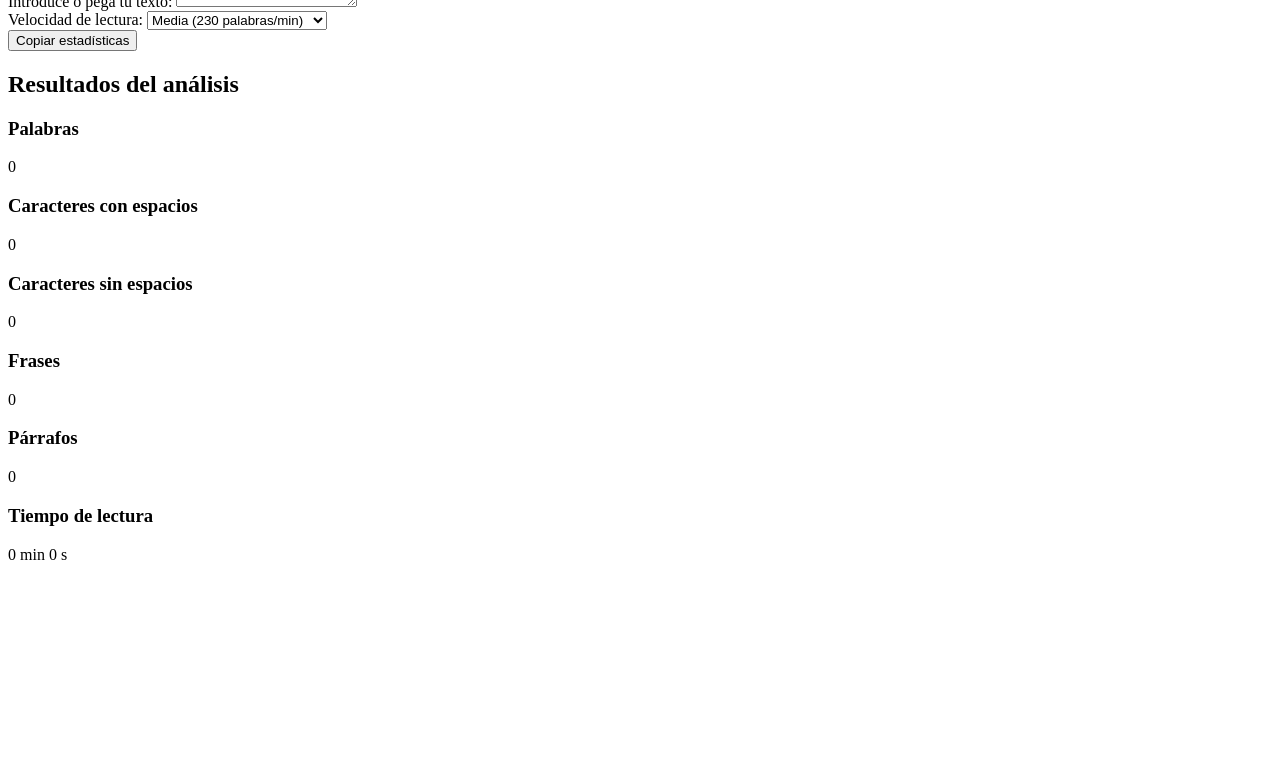
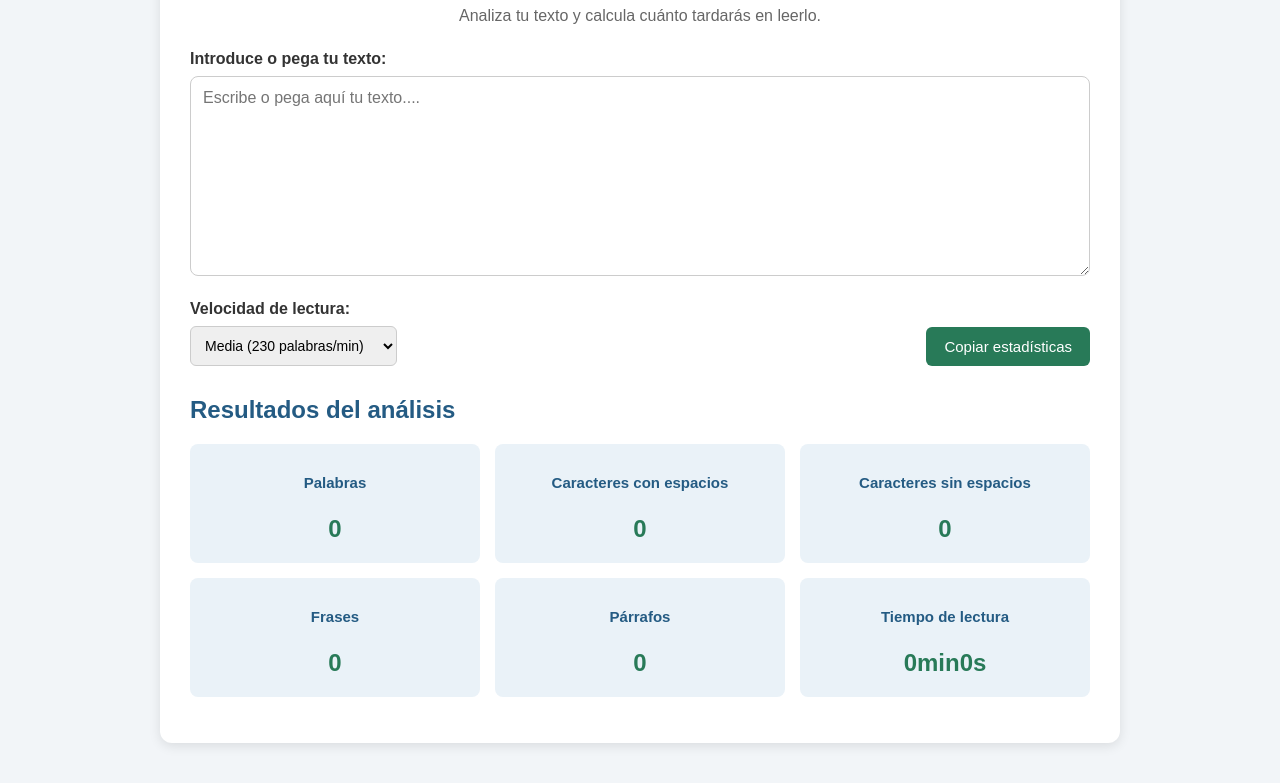
Before and after one commit to DiegoCAspasia/aspasia-practicas-carmen, a plain HTML site: page index.html in a window 1280 px wide. Shown: the part 143-926 px from the top of the page. Before the commit the page ends 800 px from the top, so only its background shows below. Drawn offline with Linux system fonts and the light colour scheme.

Commit message:
He modificado el html añadiendo los enlaces a las carpetas que contienen los estilos CSS y las funciones de JavaScript.

```diff
--- a/css/base.css
+++ b/css/base.css
@@ -0,0 +1,126 @@
+/* Estilos generales */
+body {
+    font-family: Arial, Helvetica, sans-serif;
+    background-color: #f2f5f8;
+    margin: 0;
+    padding: 20px;
+    color: #333;
+}
+main{
+    max-width: 900px;
+    margin: 20px auto;
+    background-color: white;
+    padding: 30px;
+    border-radius: 12px;
+    box-shadow: 0 3px 12px rgba(0, 0, 0, 0.1);
+}
+
+/* Título */
+h1 {
+    text-align: center;
+    color: #245b83;
+}
+
+.intro {
+    text-align: center;
+    color: #666;
+    margin-bottom: 25px;
+}
+
+/* Área de texto */
+label {
+    display: block;
+    font-weight: bold;
+    margin-bottom: 8px;
+}
+
+textarea {
+    width: 100%;
+    height: 200px;
+    padding: 12px;
+    box-sizing: border-box;
+    border: 1px solid #ccc;
+    border-radius: 8px;
+    font-family: Arial, Helvetica, sans-serif;
+    font-size: 16px;
+    resize: vertical;
+}
+
+/* Controles */
+.controls {
+    display: flex;
+    justify-content: space-between;
+    align-items: end;
+    gap: 15px;
+    margin: 20px 0;
+}
+select {
+    padding: 10px;
+    border: 1px solid #ccc;
+    border-radius: 6px;
+    font-size: 14px;
+}
+button {
+    padding: 11px 18px;
+    background: #287a58;
+    color: white;
+    border: none;
+    border-radius: 6px;
+    cursor: pointer;
+    font-size: 15px;
+}
+button:hover {
+    background-color: #19583e;
+}
+
+/* Tarjetas de resultados */
+h2 {
+   color: #245b83;
+   margin-top: 30px;
+}
+.results {
+    display: grid;
+    grid-template-columns: repeat(3, 1fr);
+    gap: 15px;
+}
+.metric {
+    background-color: #eaf2f8;
+    padding: 15px;
+    border-radius: 8px;
+    text-align: center;
+}
+.metric h3 {
+    font-size: 15px;
+    color: #245b83;
+}
+.metric p {
+    font-size: 24px;
+    font-weight: bold;
+    color: #287a58;
+    margin-bottom: 5px;
+}
+
+/* Mensaje de estado */
+.status {
+    color: #287a58;
+    font-weight: bold;
+    margin-top: 15px;
+}
+
+/* Adaptación a móviles */
+@media (max-width: 600px){
+    main {
+        padding: 18px;
+    }
+    .results {
+        grid-template-columns: repeat(2, 1fr);
+    }
+    .controls {
+        flex-direction: column;
+        align-items: stretch;
+    }
+    select, button {
+        width: 100%;
+        box-sizing: border-box;
+    }
+}
--- a/index.html
+++ b/index.html
@@ -5,6 +5,8 @@
     <meta name="viewport" content="width=device-width, initial-scale=1.0">
     <meta name="description" content="Herramienta gratuita para contar palabras, caracteres y calcular el tiempo">
     <title>Contador de palabras y tiempo de lectura</title>
+    <link rel="stylesheet" href="css/base.css">
+
 </head>
 <body>
     <main>
@@ -56,6 +58,6 @@
         </section>
         <p class="status" id="estado" role="status"></p>
     </main>
-
+   <script src="js/utilidades.js"></script>
 </body>
 </html>
--- a/js/utilidades.js
+++ b/js/utilidades.js
@@ -0,0 +1,83 @@
+//Seleccionamos los elementos HTML
+const texto = document.getElementById("texto");
+const velocidad = document.getElementById("velocidad");
+const copiar = document.getElementById("copiar");
+
+//Seleccionamos los resultados
+const palabras = document.getElementById("palabras");
+const conEspacios = document.getElementById("conEspacios");
+const sinEspacios = document.getElementById("sinEspacios");
+const frases = document.getElementById("frases");
+const parrafos = document.getElementById("parrafos");
+const tiempo = document.getElementById("tiempo");
+const estado = document.getElementById("estado");
+
+//Función para analizar el texto
+function analizarTexto() {
+    let contenido = texto.value;
+
+    //Contar palabras
+    let listaPalabras = contenido.trim() === "" ? []
+    : contenido.trim().split(/\s+/);
+    let totalPalabras = listaPalabras.length;
+
+    //Contar caracteres
+    let totalConEspacios = contenido.length;
+    let totalSinEspacios = contenido.replace(/\s/g, "").length;
+
+    //Contar frases
+    let listaFrases = contenido.match(/[^.!?]+[.!?]+[^.!?]+$/g);
+    let totalFrases = listaFrases ?
+      listaFrases.filter(frase => frase.trim() !== "").length : 0;
+
+    //Contar párrafos
+    let totalParrafos = contenido.trim() === "" ? 0
+    : contenido.trim().split(/\n\s*\n/).filter(Boolean).length;
+
+    //Calcular tiempo de lectura
+    let velocidadLectura = Number(velocidad.value);
+    let segundos = totalPalabras / velocidadLectura * 60;
+    let minutos = Math.floor(segundos / 60);
+    let segundosRestantes = Math.round(segundos % 60);
+
+    //Ajustar si los segundos llegan a 60
+    if (segundosRestantes === 60){
+        minutos++;
+        segundosRestantes = 0;
+    }
+
+    //Mostrar resultados
+    palabras.textContent = totalPalabras;
+    conEspacios.textContent = totalConEspacios;
+    sinEspacios.textContent = totalSinEspacios;
+    frases.textContent = totalFrases;
+    parrafos.textContent = totalParrafos;
+
+    tiempo.textContent = minutos + "min" + segundosRestantes + "s";
+}
+ //Analizar automáticamente al escribir
+ texto.addEventListener("input", analizarTexto);
+
+ //Actualizar tiempo al cambiar la velocidad
+ velocidad.addEventListener("change", analizarTexto);
+
+ //Copiar estadísticas
+ copiar.addEventListener("click", function() {
+    let resumen =
+        "ESTADÍSTICAS DEL TEXTO\n" +
+        "Palabras: " + palabras.textContent +"\n" +
+        "Caracteres con espacios: " + conEspacios.textContent + "\n" +
+        "Caracteres sin espacios: " + sinEspacios.textContent + "\n" +
+        "Frases: " + frases.textContent + "\n" +
+        "Párrafos: " + parrafos.textContent + "\n" +
+        "Tiempo de lectura: " + tiempo.textContent;
+    navigator.clipboard.writeText(resumen).then(function() {
+        estado.textContent = "¡Copiado al portapapeles!";
+    })
+    .catch(function() {
+        estado.textContent = "No se ha podido copial el texto.";
+    });
+ });
+
+ //Ejecutar al cargar la página
+ analizarTexto();
```
